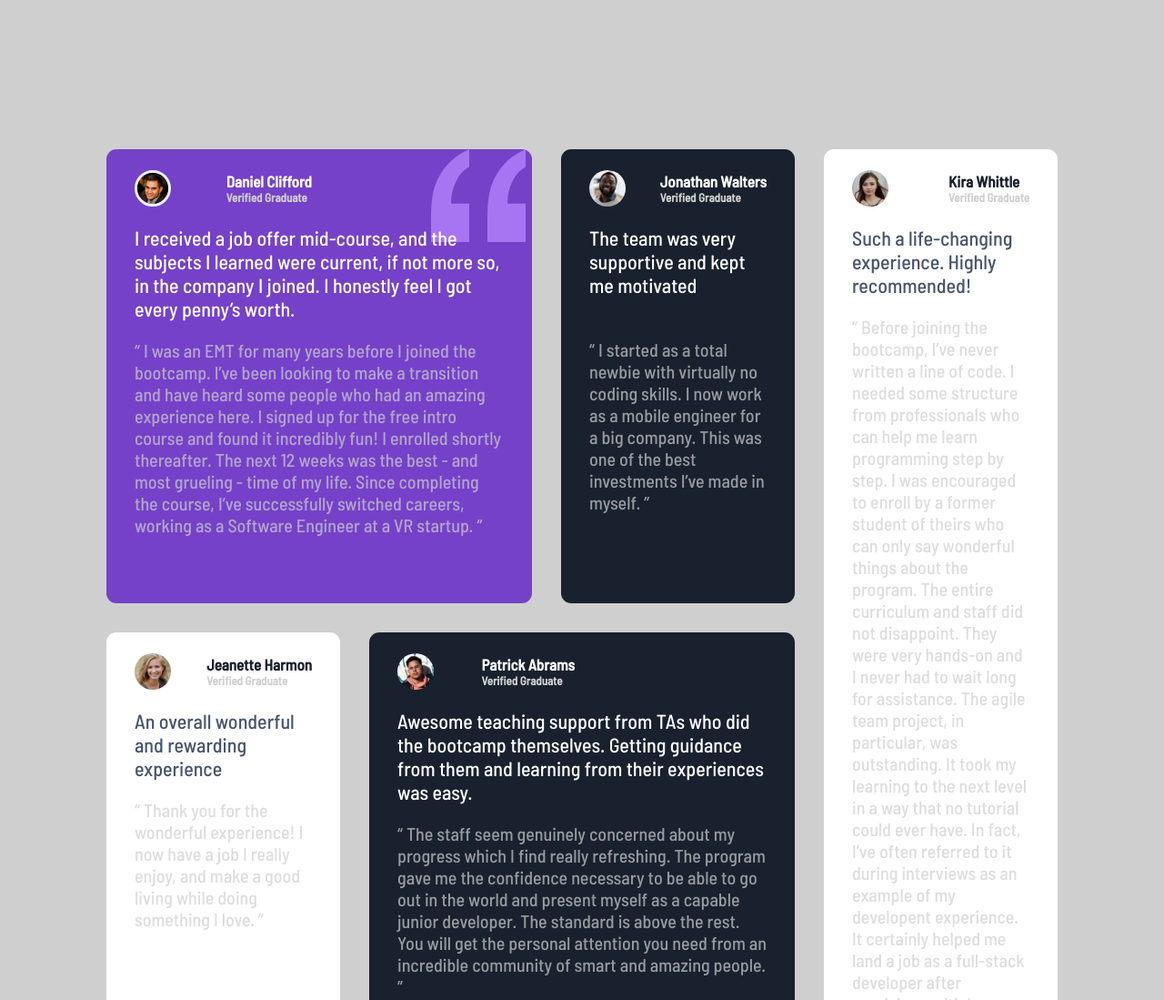
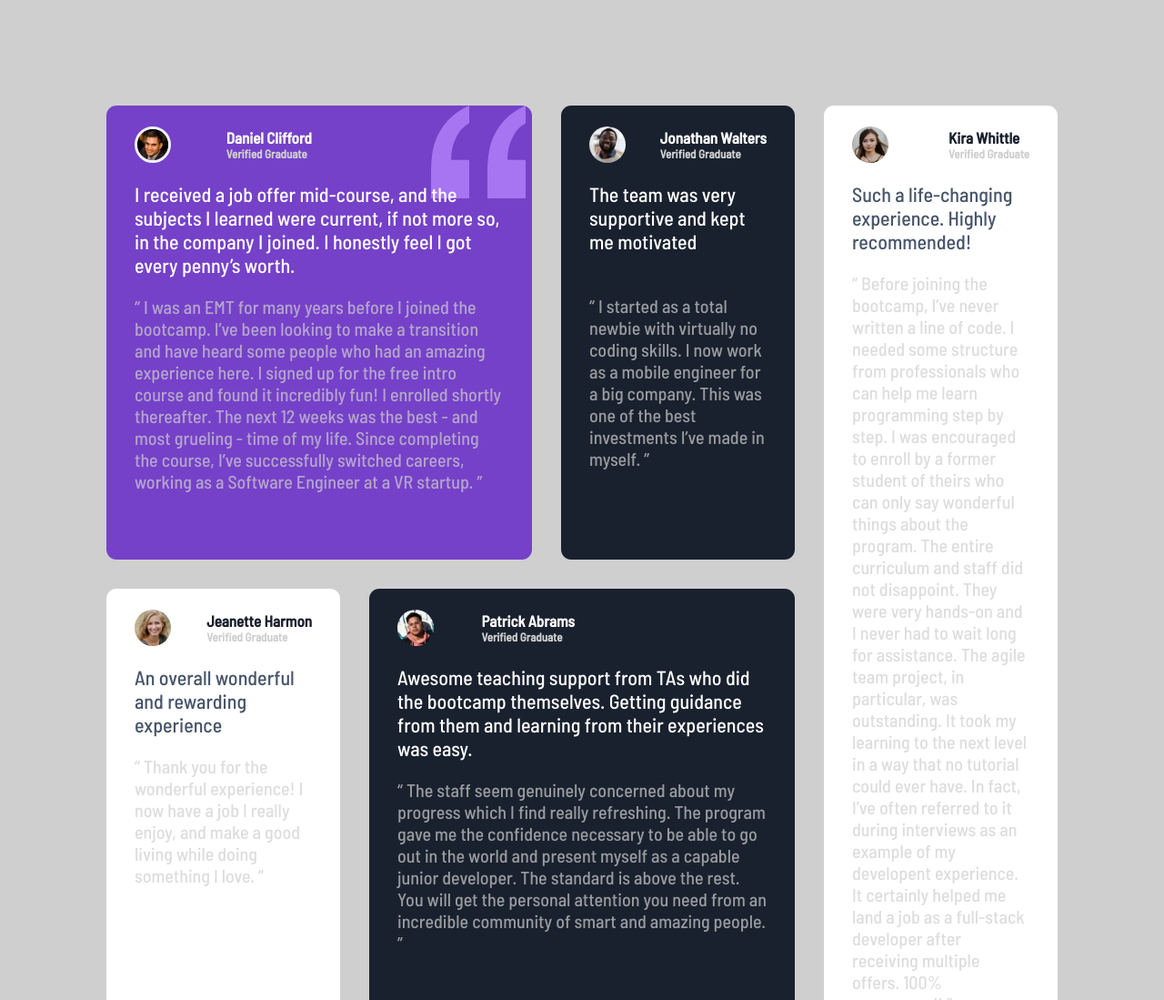
Before and after one commit to just-mann/testimonial-grid, a plain HTML site: page index.html in a window 1280 px wide. Shown: the top 1099 px of the page at 91% size. Drawn offline with Linux system fonts and the light colour scheme.

Commit message:
Changes made

```diff
--- a/stylesheets/_grid.scss
+++ b/stylesheets/_grid.scss
@@ -9,7 +9,7 @@
     padding: 4.4375rem 1.4375rem;
 
     @include breakpoints-desktop(large) {
-        padding: 10.25rem 7.3125rem;
+        padding: 7.25rem 7.3125rem;
         // gap: 3rem;
         grid-template-columns: repeat(4, 1fr);
         grid-template-rows: repeat(2, 1fr);
@@ -86,7 +86,7 @@
         background-image: url('/images/bg-pattern-quotation.svg');
 
         @include breakpoints-desktop(large) {
-            background-position: 90% 0%;
+            background-position: 80% 0%;
             min-height: 17.625rem;
             margin-top: 0;
             grid-column: 1/3;
```
Also changed, not shown: stylesheets/style.css, 1 other file.
